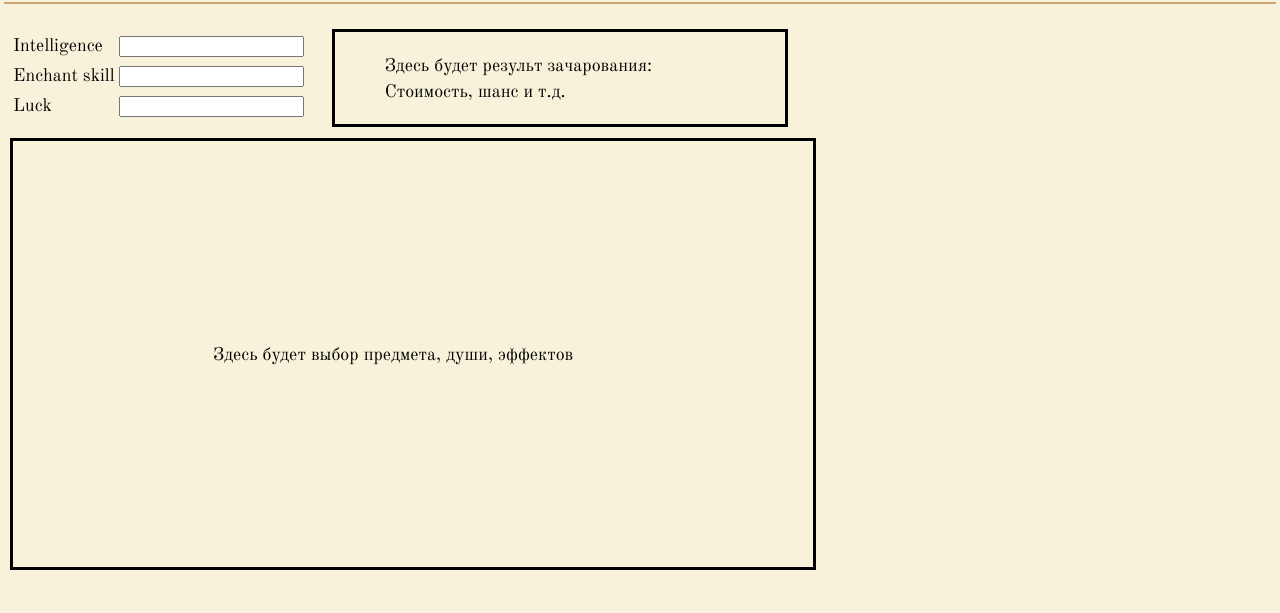
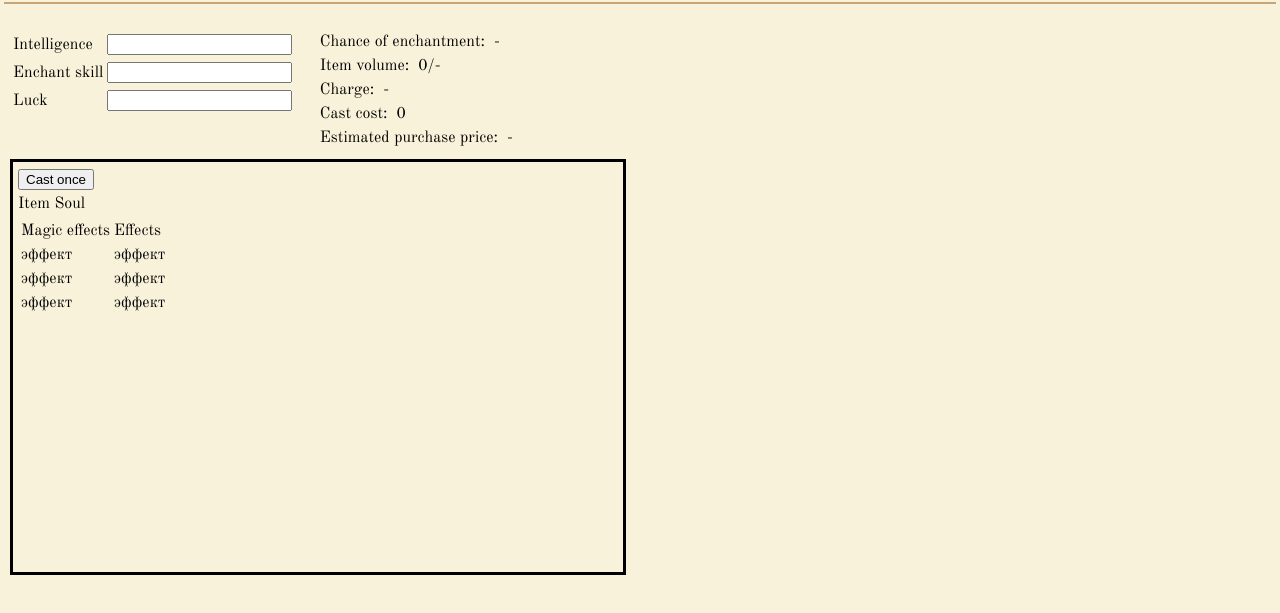
Before and after one commit to KizhiFox/morrowind_enchantment_calculator, a plain HTML site: page index.html in a window 1280 px wide. Shown: the part 71-684 px from the top of the page. Drawn offline with Linux system fonts and the light colour scheme.

Commit message:
Добавлена базовая разметка

```diff
--- a/css/styles.css
+++ b/css/styles.css
@@ -12,7 +12,7 @@ body {
     background-color: #F8F2DA;
     margin: 0 0 0 0;
     font-family: OldStandard-Regular;
-    font-size: 18px;
+    font-size: 16px;
 }
 
 header {
@@ -42,9 +42,6 @@ hr {
 }
 
 .result {
-    border-style: solid;
-    width: 350px;
-    padding: 20px 50px 20px 50px;
     margin: 5px 10px 5px 10px;
     display: inline-block;
     vertical-align: top;
@@ -52,7 +49,12 @@ hr {
 
 .calc {
     border-style: solid;
-    width: 400px;
-    padding: 200px 200px 200px 200px;
+    width: 600px;
+    height: calc(50vh);
+    padding: 5px 5px 5px 5px;
     margin: 5px 10px 5px 10px;
 }
+
+.inline-selector {
+    display: inline;
+}
--- a/index.html
+++ b/index.html
@@ -5,6 +5,9 @@
         <title>Morrowind enchantment calculator</title>
         <meta charset="utf-8">
         <link rel="stylesheet" href="css/styles.css">
+        <script src="js/controls.js"></script>
+        <script src="configs/items.js"></script>
+        <script src="configs/souls.js"></script>
         <script src="js/lang.js"></script>
         <script src="lang/lang.en.js"></script>
         <script src="lang/lang.ru.js"></script>
@@ -36,7 +39,29 @@
                 </tr>
             </table>
         </div>
-        <div class="result">Здесь будет результ зачарования:<br>Стоимость, шанс и т.д.</div>
-        <div class="calc">Здесь будет выбор предмета, души, эффектов</div>
+        <div class="result">
+            <div><span id="chance"></span>:&nbsp&nbsp;<span id="chance-value"></span>-</div>
+            <div><span id="item-volume"></span>:&nbsp;&nbsp;<span id="item-volume-value">0/-</span></div>
+            <div><span id="charge"></span>:&nbsp;&nbsp;<span id="charge-value">-</span></div>
+            <div><span id="cast-cost"></span>:&nbsp;&nbsp;<span id="cast-cost-value">0</span></div>
+            <div><span id="buy-enchant"></span>:&nbsp;&nbsp;<span id="buy-enchant-value">-</span></div>
+        </div>
+        <div class="calc">
+            <button id="enchantment-type" value="once" onclick="changeType(this)"></button><br>
+            <div id="item" class="inline-selector"></div>
+            <div id="soul" class="inline-selector"></div>
+            <table>
+                <tr>
+                    <td>
+                        <div id="spells"></div>
+                        <div id="spells-list"><div>эффект</div><div>эффект</div><div>эффект</div></div>
+                    </td>
+                    <td>
+                        <div id="effects"></div>
+                        <div id="effects-list"><div>эффект</div><div>эффект</div><div>эффект</div></div>
+                    </td>
+                </tr>
+            </table>
+        </div>
     </body>
 </html>
--- /dev/null
+++ b/js/controls.js
@@ -0,0 +1,9 @@
+function changeType(button) {
+    if (button.value == 'once') {
+        button.value = 'constant';
+        button.innerHTML = lang.constant;
+    } else {
+        button.value = 'once';
+        button.innerHTML = lang.once;
+    }
+}
--- a/js/lang.js
+++ b/js/lang.js
@@ -1,5 +1,6 @@
+var lang;
+
 function setLanguage(language) {
-    var lang;
     switch(language) {
         case 'en':
             lang = langEN;
@@ -13,6 +14,20 @@ function setLanguage(language) {
     document.getElementById('intelligence').innerHTML = lang.intelligence;
     document.getElementById('skill').innerHTML = lang.enchant;
     document.getElementById('luck').innerHTML = lang.luck;
+    document.getElementById('item-volume').innerHTML = lang.itemVolume;
+    document.getElementById('chance').innerHTML = lang.chance;
+    document.getElementById('buy-enchant').innerHTML = lang.buyEnchant;
+    document.getElementById('cast-cost').innerHTML = lang.castCost;
+    document.getElementById('charge').innerHTML = lang.charge;
+    if (document.getElementById('enchantment-type').value == 'once') {
+        document.getElementById('enchantment-type').innerHTML = lang.once;
+    } else {
+        document.getElementById('enchantment-type').innerHTML = lang.constant;
+    }
+    document.getElementById('spells').innerHTML = lang.spells;
+    document.getElementById('effects').innerHTML = lang.effects;
+    document.getElementById('item').innerHTML = lang.item;
+    document.getElementById('soul').innerHTML = lang.soul;
 }
 
 window.onload = function() {
--- a/lang/lang.en.js
+++ b/lang/lang.en.js
@@ -1,5 +1,19 @@
 langEN = {
     intelligence: 'Intelligence',
     enchant: 'Enchant skill',
-    luck: 'Luck'
+    luck: 'Luck',
+    itemVolume: 'Item volume',
+    chance: 'Chance of enchantment',
+    buyEnchant: 'Estimated purchase price',
+    castCost: 'Cast cost',
+    charge: 'Charge',
+    range: 'Range',
+    duration: 'Duration',
+    magnitude: 'Magnitude',
+    once: 'Cast once',
+    constant: 'Constant effect',
+    spells: 'Magic effects',
+    effects: 'Effects',
+    item: 'Item',
+    soul: 'Soul'
 }
--- a/lang/lang.ru.js
+++ b/lang/lang.ru.js
@@ -1,5 +1,19 @@
 langRU = {
     intelligence: 'Интеллект',
     enchant: 'Навык зачарования',
-    luck: 'Удача'
+    luck: 'Удача',
+    itemVolume: 'Вместимость предмета',
+    chance: 'Шанс зачарования',
+    buyEnchant: 'Примерная стоимость покупки',
+    castCost: 'Стоимость использования',
+    charge: 'Заряд',
+    range: 'Радиус',
+    duration: 'Длительность',
+    magnitude: 'Величина',
+    once: 'Одноразовый',
+    constant: 'Постоянный эффект',
+    spells: 'Магические эффекты',
+    effects: 'Эффекты',
+    item: 'Предмет',
+    soul: 'Душа'
 }
```
Also changed, not shown: configs/items.js (added), configs/souls.js (added).
